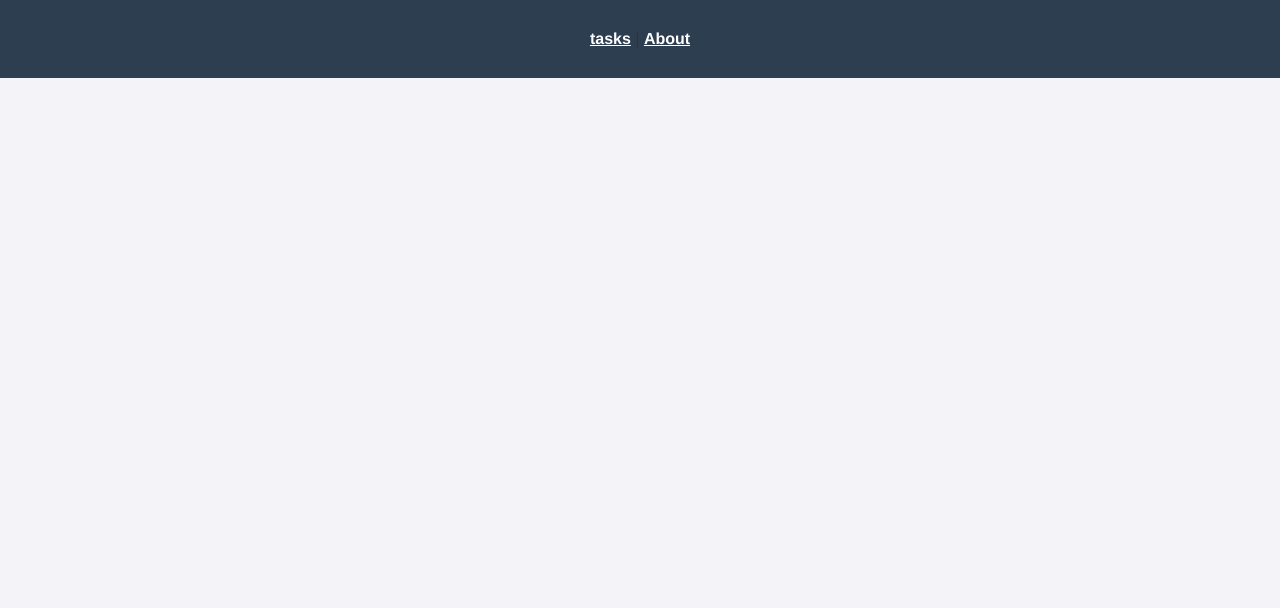
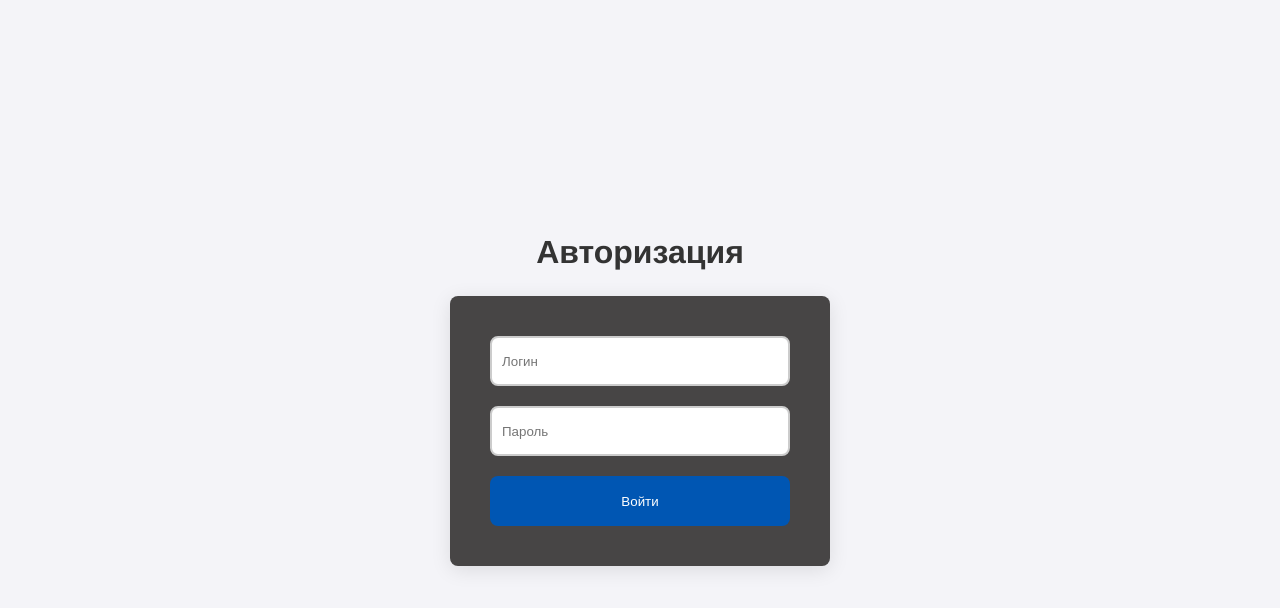
Before and after one commit to Alexmust2/tarkov-helper, a Vue app: page / in a window 1280 px wide. Before the commit this address had no page. Shown: the top 608 px of the page. Built offline with nearby package versions, Linux system fonts and the light colour scheme.

Commit message:
test firestore and env variables

```diff
--- a/package.json
+++ b/package.json
@@ -8,8 +8,10 @@
   },
   "dependencies": {
     "core-js": "^3.8.3",
+    "firebase": "^10.11.0",
     "graphql": "^16.8.1",
     "graphql-request": "^6.1.0",
+    "js-sha256": "^0.11.0",
     "vue": "^3.2.13",
     "vue-router": "^4.0.3",
     "vuex": "^4.0.0"
--- a/src/App.vue
+++ b/src/App.vue
@@ -1,8 +1,4 @@
 <template>
-  <nav>
-    <router-link to="/tasks">tasks</router-link> |
-    <router-link to="/about">About</router-link>
-  </nav>
   <router-view />
 </template>
 
--- /dev/null
+++ b/src/firebase.js
@@ -0,0 +1,14 @@
+import { initializeApp } from "firebase/app";
+import { getFirestore } from "firebase/firestore";
+
+const firebaseConfig = {
+    apiKey: "FIREBASE_API_KEY",
+    authDomain: "FIREBASE_AUTH_DOMAIN",
+    projectId: "FIREBASE_PROJECT_ID",
+    storageBucket: "FIREBASE_STORAGE_BUCKET",
+    messagingSenderId: "FIREBASE_MESSAGING_SENDER_ID",
+    appId: "FIREBASE_APP_ID"
+};
+
+const app = initializeApp(firebaseConfig);
+export const db = getFirestore(app);
--- a/src/main.js
+++ b/src/main.js
@@ -3,4 +3,10 @@ import App from './App.vue'
 import router from './router'
 import store from './store'
 
-createApp(App).use(store).use(router).mount('#app')
+
+const app = createApp(App)
+
+app
+  .use(router)
+  .use(store)
+  .mount('#app')
--- a/src/router/index.js
+++ b/src/router/index.js
@@ -1,5 +1,7 @@
 import { createRouter, createWebHistory } from 'vue-router'
-import Tasks from '../views/Tasks.vue'
+import Tasks from '../views/TasksView.vue'
+import HomeView from '@/views/HomeView.vue'
+import NotFoundView from '@/views/NotFoundView.vue'
 
 const routes = [
   {
@@ -8,18 +10,20 @@ const routes = [
     component: Tasks
   },
   {
-    path: '/about',
-    name: 'about',
-    // route level code-splitting
-    // this generates a separate chunk (about.[hash].js) for this route
-    // which is lazy-loaded when the route is visited.
-    component: () => import(/* webpackChunkName: "about" */ '../views/ItemsForTasks.vue')
+    path: '/',
+    name: 'home',
+    component: HomeView
+  },
+  {
+    path: '/:catchAll(.*)*',
+    name: 'notfound',
+    component: NotFoundView
   }
 ]
 
 const router = createRouter({
   history: createWebHistory(process.env.BASE_URL),
   routes
-})
+});
 
-export default router
+export default router;
--- /dev/null
+++ b/src/views/HomeView.vue
@@ -0,0 +1,128 @@
+<template>
+  <div class="home">
+    <h1 style="margin-bottom: 25px">Авторизация</h1>
+    <div class="login-form">
+      <input type="text" v-model="username" placeholder="Логин" />
+      <input type="password" v-model="password" placeholder="Пароль" />
+      <button @click="login">Войти</button>
+    </div>
+  </div>
+</template>
+
+<script>
+import { db } from "@/firebase";
+import { doc, getDoc, setDoc } from "firebase/firestore";
+import { sha256 } from "js-sha256";
+
+export default {
+  name: "Home",
+  data() {
+    return {
+      username: "",
+      password: "",
+    };
+  },
+  mounted() {
+    // Проверяем, есть ли пользователь в localStorage
+    this.checkAuthStatus();
+  },
+  methods: {
+    async login() {
+      try {
+        const userRef = doc(db, "users", this.username);
+        const userSnapshot = await getDoc(userRef);
+
+        if (userSnapshot.exists()) {
+          const user = userSnapshot.data();
+          const hashedPassword = sha256(this.password);
+          if (user.hashedPassword === hashedPassword) {
+            this.saveAuthStatus(this.username);
+            console.log("Успешная авторизация!");
+          } else {
+            console.log("Неправильный пароль");
+          }
+        } else {
+          this.register();
+          console.log("Пользователь не найден");
+        }
+      } catch (error) {
+        console.error("Ошибка авторизации:", error);
+      }
+    },
+    async register() {
+      try {
+        const userRef = doc(db, "users", this.username);
+        const hashedPassword = sha256(this.password);
+        await setDoc(userRef, { username: this.username, hashedPassword });
+        this.saveAuthStatus(this.username);
+        console.log("Пользователь зарегистрирован");
+      } catch (error) {
+        console.error("Ошибка регистрации:", error);
+      }
+    },
+    saveAuthStatus(username) {
+      const hashedUsername = sha256(username);
+      localStorage.setItem("isAuth", "true");
+      localStorage.setItem("authUser", hashedUsername);
+    },
+    checkAuthStatus() {
+      const isAuth = localStorage.getItem("isAuth");
+      const authUser = localStorage.getItem("authUser");
+      if (isAuth === "true" && authUser) {
+        // Пользователь авторизован, можно сделать дополнительные действия
+        console.log("Пользователь авторизован");
+      }
+    },
+  },
+};
+</script>
+
+<style scoped>
+.home {
+  display: flex;
+  flex-direction: column;
+  align-items: center;
+  justify-content: center;
+  height: 100vh;
+  background-color: #f4f4f8;
+}
+
+.login-form {
+  display: flex;
+  flex-direction: column;
+  align-items: center;
+  background-color: rgb(71, 69, 69);
+  padding: 40px;
+  border-radius: 8px;
+  box-shadow: 0 4px 20px rgba(0, 0, 0, 0.1);
+}
+
+input {
+  width: 300px;
+  height: 50px;
+  padding: 10px;
+  margin-bottom: 20px;
+  border: 2px solid #ccc;
+  border-radius: 8px;
+  transition: border-color 0.3s ease;
+}
+
+input:focus {
+  border-color: #0056b3;
+}
+
+button {
+  width: 300px;
+  height: 50px;
+  background-color: #0056b3;
+  color: white;
+  border: none;
+  border-radius: 8px;
+  cursor: pointer;
+  transition: background-color 0.3s ease;
+}
+
+button:hover {
+  background-color: #004080;
+}
+</style>
--- a/src/views/ItemsForTasks.vue
+++ /dev/null
@@ -1,5 +0,0 @@
-<template>
-  <div class="about">
-    <h1>This is an about pasge</h1>
-  </div>
-</template>
--- /dev/null
+++ b/src/views/NotFoundView.vue
@@ -0,0 +1,91 @@
+<template>
+  <div class="error-page">
+    <div class="error-content">
+      <h1>404</h1>
+      <h2>Страница не найдена</h2>
+      <p>
+        Кажется, вы зашли слишком далеко в Тарков. Спрячьтесь получше и поищите другой
+        путь.
+      </p>
+      <div class="error-actions">
+        <router-link to="/" class="btn btn-primary stylish-button"
+          >Вернуться на главную</router-link
+        >
+      </div>
+    </div>
+  </div>
+</template>
+
+<script>
+export default {
+  name: "ErrorPage",
+};
+</script>
+
+<style lang="scss" scoped>
+.error-page {
+  display: flex;
+  justify-content: center;
+  align-items: center;
+  height: 100vh;
+  background-color: #222;
+  color: #fff;
+
+  .error-content {
+    text-align: center;
+    max-width: 600px;
+    padding: 40px;
+
+    h1 {
+      font-size: 100px;
+      font-weight: 900;
+      margin-bottom: 20px;
+    }
+
+    h2 {
+      font-size: 36px;
+      font-weight: 700;
+      margin-bottom: 20px;
+    }
+
+    p {
+      font-size: 18px;
+      margin-bottom: 40px;
+    }
+
+    .error-actions {
+      .btn {
+        margin: 0 10px;
+      }
+    }
+  }
+
+  .error-image {
+    flex-basis: 50%;
+
+    img {
+      max-width: 100%;
+      height: auto;
+    }
+  }
+}
+.stylish-button {
+  background-color: #007bff; /* Primary blue */
+  border: none;
+  border-radius: 5px; /* Rounded corners */
+  color: white;
+  padding: 10px 20px; /* Padding for larger touch area */
+  transition: background-color 0.3s ease; /* Smooth transition for hover effect */
+}
+
+.stylish-button:hover {
+  background-color: #0056b3; /* Darker blue on hover */
+  color: #fff;
+  text-decoration: none; /* No underline on hover */
+}
+
+.stylish-button:focus {
+  outline: none; /* Removes the outline on focus for cleaner look */
+  box-shadow: 0 0 0 2px rgba(0, 123, 255, 0.5); /* Subtle glow effect */
+}
+</style>
```
Also changed, not shown: src/views/TasksView.vue (renamed from src/views/Tasks.vue), 2 other files (tests, documents, lock files or other folders).
